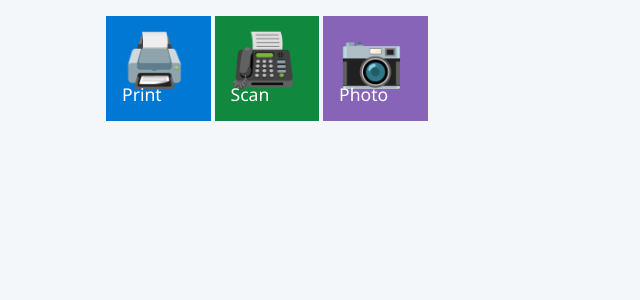
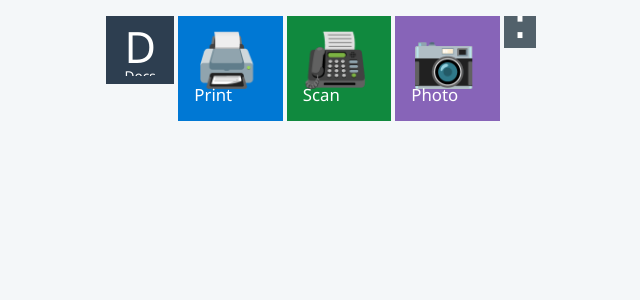
Before and after one commit to alokvishwakarma/gyan-platform, a React (Vite) app: page / in a window 1280 px wide. Shown: the top 300 px of the page, without its empty margins (319-959 px from the left). Built offline with nearby package versions, Linux system fonts and the light colour scheme.

Commit message:
GYAN 0.3 - Add category row formation

```diff
--- a/src/App.tsx
+++ b/src/App.tsx
@@ -1,7 +1,7 @@
 import "./App.css";
 import Tile from "./components/Tile";
 
-const services = [
+const documentServices = [
   {
     id: "print",
     title: "Print",
@@ -26,7 +26,17 @@ export default function App() {
   return (
     <main className="app-shell">
       <section className="tile-grid" aria-label="GYAN services">
-        {services.map((service) => (
+        <Tile
+          id="documents-category"
+          title="Docs"
+          icon="D"
+          width={2}
+          color="#2d3e50"
+          variant="category"
+          onClick={() => console.log("Documents selected")}
+        />
+
+        {documentServices.map((service) => (
           <Tile
             key={service.id}
             id={service.id}
@@ -37,6 +47,16 @@ export default function App() {
             onClick={() => console.log(`${service.title} selected`)}
           />
         ))}
+
+        <Tile
+          id="documents-more"
+          title="More document services"
+          icon="⋮"
+          width={1}
+          color="#52616b"
+          variant="more"
+          onClick={() => console.log("More document services selected")}
+        />
       </section>
     </main>
   );
--- a/src/components/Tile.css
+++ b/src/components/Tile.css
@@ -9,6 +9,7 @@
   flex-direction: column;
   align-items: flex-start;
   justify-content: space-between;
+  overflow: hidden;
   font: inherit;
   text-align: left;
   cursor: pointer;
@@ -19,6 +20,7 @@
 }
 
 .tile:hover {
+  z-index: 1;
   transform: translateY(-3px);
   box-shadow: 0 12px 24px rgb(0 0 0 / 18%);
   filter: brightness(1.04);
@@ -34,16 +36,54 @@
 }
 
 .tile__icon {
-  font-size: clamp(2rem, 9vw, 3.25rem);
+  font-size: clamp(1.8rem, 8vw, 3.25rem);
   line-height: 1;
 }
 
 .tile__title {
   width: 100%;
   overflow: hidden;
-  font-size: clamp(0.8rem, 3.5vw, 1.1rem);
+  font-size: clamp(0.72rem, 3vw, 1.05rem);
   font-weight: 500;
   line-height: 1.15;
   text-overflow: ellipsis;
   white-space: nowrap;
 }
+
+/* Category: 2 columns */
+.tile--category {
+  padding: 0.55rem;
+  align-items: center;
+  text-align: center;
+}
+
+.tile--category .tile__icon {
+  margin: auto;
+  font-size: clamp(1.6rem, 7vw, 2.7rem);
+  font-weight: 300;
+}
+
+.tile--category .tile__title {
+  text-align: center;
+  font-size: clamp(0.55rem, 2.5vw, 0.85rem);
+}
+
+/* More: 1 column */
+.tile--more {
+  padding: 0;
+  align-items: center;
+  justify-content: center;
+}
+
+.tile--more .tile__icon {
+  font-size: clamp(1.8rem, 7vw, 3rem);
+}
+
+.tile--more .tile__title {
+  position: absolute;
+  width: 1px;
+  height: 1px;
+  overflow: hidden;
+  clip-path: inset(50%);
+  white-space: nowrap;
+}
--- a/src/components/Tile.tsx
+++ b/src/components/Tile.tsx
@@ -1,6 +1,6 @@
 import "./Tile.css";
 
-export type TileWidth = 3 | 6 | 9;
+export type TileWidth = 1 | 2 | 3 | 6 | 9 | 12;
 
 export interface TileProps {
   id: string;
@@ -8,6 +8,7 @@ export interface TileProps {
   icon: string;
   width?: TileWidth;
   color?: string;
+  variant?: "service" | "category" | "more";
   onClick?: () => void;
 }
 
@@ -17,13 +18,14 @@ export default function Tile({
   icon,
   width = 3,
   color = "#0078d4",
+  variant = "service",
   onClick,
 }: TileProps) {
   return (
     <button
       id={id}
       type="button"
-      className="tile"
+      className={`tile tile--${variant}`}
       style={{
         backgroundColor: color,
         gridColumn: `span ${width}`,
@@ -35,7 +37,7 @@ export default function Tile({
         {icon}
       </span>
 
-      <span className="tile__title">{title}</span>
+      {title && <span className="tile__title">{title}</span>}
     </button>
   );
 }
```
